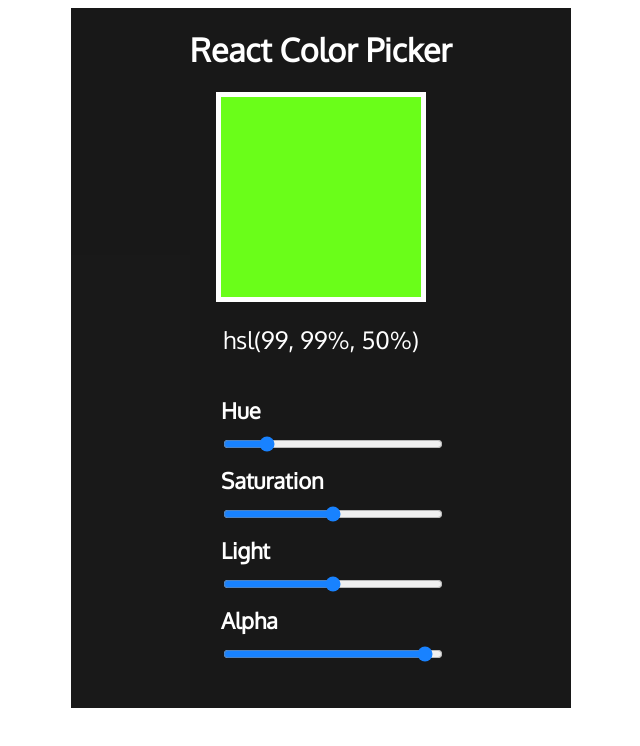
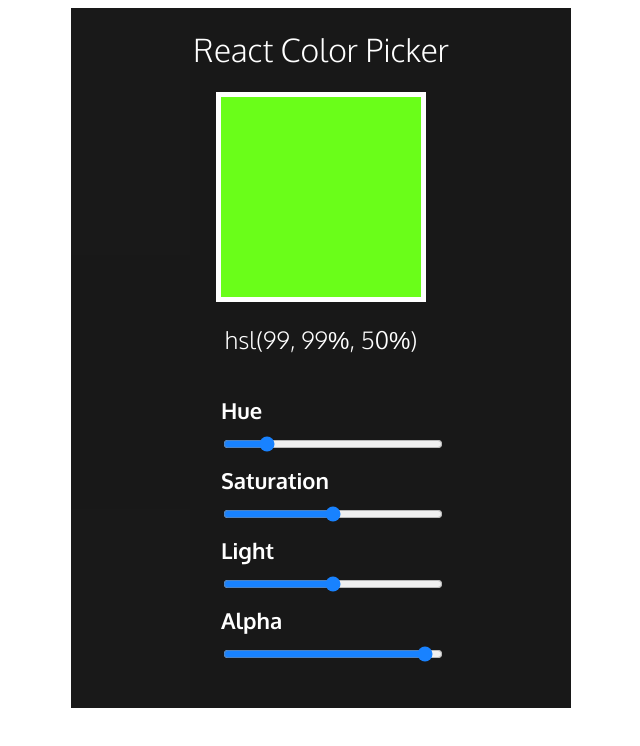
Before and after one commit to maresThere/new-color-picker, a React app: page / in a window 1280 px wide. Shown: the whole page, without its empty margins (319-959 px from the left). Built offline with nearby package versions, Linux system fonts and the light colour scheme; some packages are replaced by stand-ins of ours.

Commit message:
worked on CSS

```diff
--- a/src/components/Slider.js
+++ b/src/components/Slider.js
@@ -4,7 +4,7 @@ class Slider extends Component {
   render () {
     return <div>
       <span>{this.props.name}</span>
-      <input type='range' max={this.props.max} onInput={this.props.onInput} step={this.props.step}/>
+      <input type='range' max={this.props.max} onInput={this.props.onInput} step={this.props.step} />
     </div>
   }
 }
--- a/src/styles/screen.scss
+++ b/src/styles/screen.scss
@@ -1,5 +1,6 @@
 @import 'utility';
-@import url('https://fonts.googleapis.com/css?family=Oxygen:300, 700');
+@import url('https://fonts.googleapis.com/css?family=Oxygen:300,700');
+
 .container {
   display: flex;
   flex-direction: column;
@@ -16,8 +17,9 @@
 
 h1 {
   text-align: center;
-  font-weight: 300px;
+  font-weight: 300;
 }
+
 .swatch {
   width: 200px;
   height: 200px;
@@ -26,14 +28,21 @@ h1 {
 }
 
 .valueHolder {
-  width: 250px;
+  display: flex;
+  width: 275px;
   height: 50px;
   border: 2px solid black;
   margin: auto;
   margin-top: 20px;
   font-size: 24px;
   text-align: center;
+  justify-content: space-around;
 
+  span {
+    justify-content: center;
+    width: 300px;
+
+  }
 }
 
 .sliderHolder {
```
